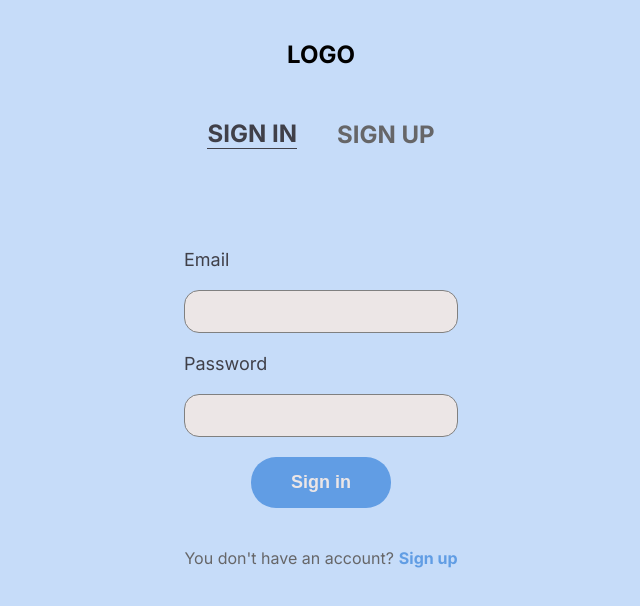
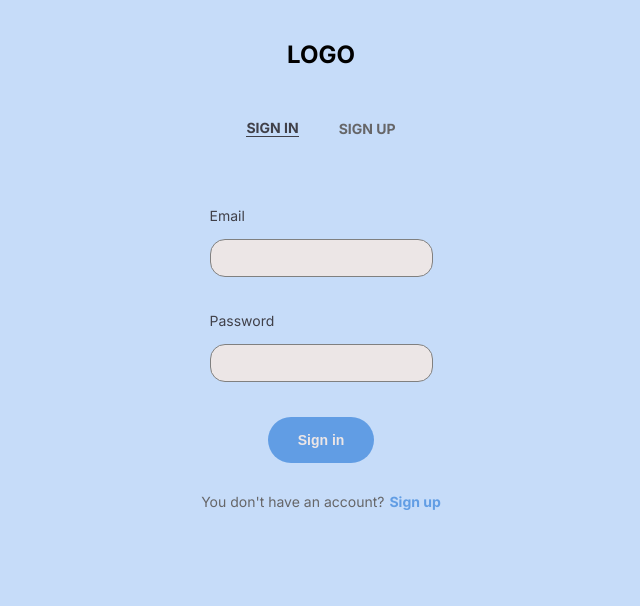
Before and after one commit to NNikiforuk/medical-assistant, a Next.js app: page / in a window 1280 px wide. Shown: the top 606 px of the page, without its empty margins (319-959 px from the left). Built offline with nearby package versions, Linux system fonts and the light colour scheme.

Commit message:
Reducing too much font size variables

```diff
--- a/app/dashboard/page.tsx
+++ b/app/dashboard/page.tsx
@@ -2,7 +2,6 @@ import styles from "./page.module.scss";
 import Layout from "@/components/dashboard/Layout";
 import { cookies } from "next/headers";
 import { fetchUserById } from "@/database/fetch";
-import { IoMdAddCircle } from "react-icons/io";
 import Button from "@/components/common/Button/Button";
 
 const Dashboard = async () => {
--- a/app/globals.scss
+++ b/app/globals.scss
@@ -11,23 +11,23 @@ body {
 }
 
 h1 {
-	font-size: $fontSize-280px-h1;
+	font-size: $font-size-xs-h1;
 }
 
 @media only screen and (min-width: 768px) {
 	h1 {
-		font-size: $fontSize-768px-h1;
+		font-size: $font-size-s-h1;
 	}
 }
 
 @media only screen and (min-width: 1024px) {
 	h1 {
-		font-size: $fontSize-1024px-h1;
+		font-size: $font-size-m-h1;
 	}
 }
 
 @media only screen and (min-width: 1200px) {
 	h1 {
-		font-size: $fontSize-1200px-h1;
+		font-size: $font-size-s;
 	}
 }
--- a/app/page.module.scss
+++ b/app/page.module.scss
@@ -13,7 +13,7 @@
 		justify-content: center;
 		align-items: center;
 		margin-top: 20px;
-		font-size: $fontSize-280px-smaller;
+		font-size: $font-size-xs;
 
 		.additional__info {
 			&__text {
@@ -32,15 +32,15 @@
 	}
 }
 
-@media only screen and (min-width: 1024px) {
+@media only screen and (min-width: 768px) {
 	.home__additional__info {
-		margin-top: 40px;
-		font-size: $fontSize-1024px-smaller;
+		font-size: $font-size-s;
+		margin-top: 30px;
 	}
 }
 
 @media only screen and (min-width: 1200px) {
 	.home__additional__info {
-		font-size: $fontSize-1200px-smaller;
+		font-size: $font-size-xs;
 	}
 }
--- a/components/common/Button/button.scss
+++ b/components/common/Button/button.scss
@@ -22,14 +22,21 @@
 	}
 }
 
+@media only screen and (min-width: 768px) {
+	.button {
+		font-size: $font-size-s;
+		padding: 15px 30px;
+	}
+}
+
 @media only screen and (min-width: 1024px) {
-	button {
-		font-size: $fontSize-1024px-button;
+	.button {
+		font-size: $font-size-m;
 	}
 }
 
 @media only screen and (min-width: 1200px) {
-	button {
-		font-size: $fontSize-1200px;
+	.button {
+		font-size: $font-size-xs;
 	}
 }
--- a/components/common/Input/Input.tsx
+++ b/components/common/Input/Input.tsx
@@ -25,14 +25,14 @@ const Input = ({ type, isError, label, value, onChange }: InputProps) => {
 
 	return (
 		<div className="input__wrapper">
-			<label htmlFor={type}>{label}</label>
+			<label className="label" htmlFor={type}>{label}</label>
 			<input
 				id={type}
 				required
 				name={type}
 				value={value}
 				onChange={onChange}
-				className={`input__${type === "email" ? "email" : "password"} ${isError && "input__error"}`}
+				className={`input ${isError && "input--error"}`}
 				type={type}
 			/>
 
--- a/components/common/Input/input.scss
+++ b/components/common/Input/input.scss
@@ -3,54 +3,66 @@
 .input__wrapper {
 	color: $text-color;
 
-	.input__email,
-	.input__password {
+	.input {
 		padding: 10px 20px;
 		display: flex;
 		margin: 10px 0;
 		border-radius: 15px;
 		border: $input-border-color 0.5px solid;
 		background-color: $input-background-color;
-
 	}
-	.input__error {
+	.input--error {
 		border: 1px solid $input-error-color;
 	}
 
 	.input__message {
 		color: $input-error-color;
-		font-size: $fontSize-280px-smaller;
+		font-size: $font-size-xs;
 		text-align: center;
+	}
+}
+
+@media only screen and (min-width: 768px) {
+	.input__wrapper {
+		.input,
+		.input--error,
+		.label {
+			font-size: $font-size-s;
+		}
 	}
 }
 
 @media only screen and (min-width: 1024px) {
 	.input__wrapper {
-		.input__email,
-		.input__password,
-		.input__error {
-			font-size: $fontSize-1024px;
-			margin-top: 20px;
-			padding: 20px 40px;
+		.input,
+		.input--error,
+		.label {
+			font-size: $font-size-m;
+			margin: 25px 0;
 		}
 
-		.input__message{
-			font-size: $fontSize-1024px-smaller;
+		.input {
+			padding: 20px;
+		}
+
+		.input__message {
+			font-size: $font-size-m;
 		}
 	}
 }
 
 @media only screen and (min-width: 1200px) {
 	.input__wrapper {
-		.input__email,
-		.input__password,
-		.input__error {
-			font-size: $fontSize-1200px;
-			padding: 10px 20px;
+		.input,
+		.input--error,
+		.label,
+		.input__message {
+			font-size: $font-size-xs;
 		}
 
-		.input__message {
-			font-size: $fontSize-1200px-smaller;
+		.input {
+			padding: 10px 20px;
+			margin-top: 15px;
 		}
 	}
 }
--- a/components/common/Logo/logo.scss
+++ b/components/common/Logo/logo.scss
@@ -11,18 +11,20 @@
 @media only screen and (min-width: 768px) {
 	.logo {
 		margin-top: 200px;
+		font-size: $font-size-s;
 	}
 }
 
 @media only screen and (min-width: 1024px) {
 	.logo {
-		font-size: 36px;
+		margin-top: 200px;
+		font-size: $font-size-m;
 	}
 }
 
 @media only screen and (min-width: 1200px) {
 	.logo {
-		font-size: 24px;
+		font-size: $font-size-s;
 		margin-top: 0;
 		justify-content: flex-start;
 		padding: 20px;
--- a/components/home/Header/header.scss
+++ b/components/home/Header/header.scss
@@ -19,20 +19,20 @@
 	}
 }
 
-@media only screen and (min-width: 1024px) {
+@media only screen and (min-width: 768px) {
 	.home__header {
-		font-size: $fontSize-1024px-capitals;
+		font-size: $font-size-s;
 	}
 }
 
 @media only screen and (min-width: 1024px) {
 	.home__header {
-		font-size: $fontSize-1200px-capitals;
+		font-size: $font-size-m;
 	}
 }
 
 @media only screen and (min-width: 1200px) {
 	.home__header {
-		font-size: $fontSize-1200px-capitals;
+		font-size: $font-size-xs;
 	}
 }
--- a/components/home/LoginRegistrationForm/loginRegistrationForm.scss
+++ b/components/home/LoginRegistrationForm/loginRegistrationForm.scss
@@ -12,12 +12,12 @@
 @media only screen and (min-width: 1024px) {
 	.home__form {
 		margin-top: 100px;
-		font-size: $fontSize-1024px;
 	}
 }
 
 @media only screen and (min-width: 1200px) {
 	.home__form {
-		font-size: $fontSize-1200px;
+		font-size: $font-size-xs;
+		margin-top: 70px;
 	}
 }
--- a/styles/variables.scss
+++ b/styles/variables.scss
@@ -1,4 +1,4 @@
-//Common
+//Colors
 $background-color: #c6dcf9;
 $background-color-light: #e7ecfa;
 $background-color-dark: #4279c0;
@@ -11,24 +11,13 @@ $text-blue-color-dark: #4279c0;
 $shadow-color: #ccc5c5;
 
 //Font size
-$fontSize-280px-smaller: 14px;
-$fontSize-280px-h1: 22px;
-$fontSize-280px-icon: 26px;
-$fontSize-768px-h1: 32px;
-$fontSize-768px-smaller: 20px;
-$fontSize-768px-icon: 46px;
-$fontSize-768px: 26px;
-$fontSize-1024px-capitals: 36px;
-$fontSize-1024px: 32px;
-$fontSize-1024px-h1: 40px;
-$fontSize-1024px-smaller: 26px;
-$fontSize-1024px-button: 26px;
-$fontSize-1024px-icon: 62px;
-$fontSize-1200px-capitals: 24px;
-$fontSize-1200px: 18px;
-$fontSize-1200px-smaller: 16px;
-$fontSize-1200px-h1: 22px;
-$fontSize-1200px-icon: 38px;
+$font-size-xs: 14px;
+$font-size-s: 24px;
+$font-size-m: 28px;
+
+$font-size-xs-h1: 22px;
+$font-size-s-h1: 32px;
+$font-size-m-h1: 40px;
 
 //Button
 $button-text-color: #ece6e6;
@@ -41,5 +30,4 @@ $button-secondary-text-color: #619de4;
 $input-border-color: #808080;
 $input-border-error-color: #e53939;
 $input-error-color: #e53939;
-$input-error-fontSize: 12px;
 $input-background-color: #ece6e6;
```
Also changed, not shown: app/dashboard/page.module.scss (+7 -3 lines).
